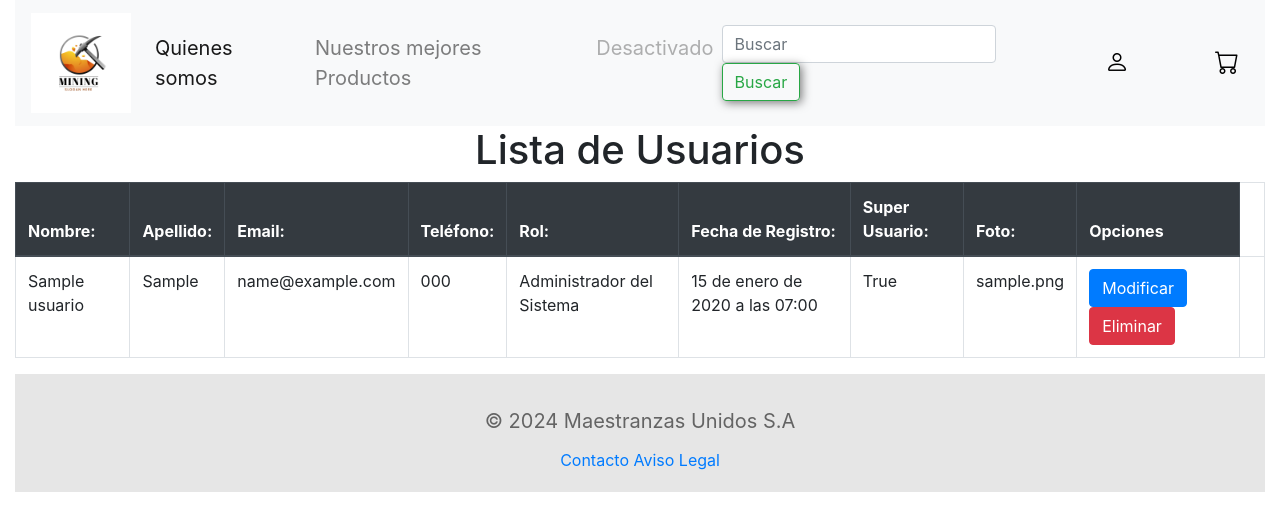
After one commit to AMG2003/Maestranzas, a Django app: page /lista_usuarios/ in a window 1280 px wide. The commit adds this page. Shown: the top 531 px of the page. Run offline with Django 4.2, Linux system fonts and the light colour scheme; tables that the repository leaves empty hold one stand-in row (values such as "Sample post").

Commit message:
Gestión de Usuarios
-Listado de usuarios.
-Modificar perfil desde el listado.

```diff
--- a/core/templates/core/base.html
+++ b/core/templates/core/base.html
@@ -40,11 +40,12 @@
                             Características
                         </a>
                         <div class="dropdown-menu">
-                            <!-- <a class="dropdown-item" href="#">Action</a>
-                            <a class="dropdown-item" href="#">Another action</a>
+                            <h5 style="text-align: center;">Lista Usuarios</h5>
+                            <a class="dropdown-item" href="{% url 'lista_usuarios' %}">Listar Usuarios</a>
+
                             <div class="dropdown-divider"></div>
-                            <a class="dropdown-item" href="#">Something else here</a> -->
-                            <!-- <div class="dropdown-divider"></div> -->
+
+                            <div class="dropdown-divider"></div>
                             <h5 style="text-align: center;">Administración</h5>
                             <a class="dropdown-item" href="{% url 'registrar_pieza' %}">Registrar Piezas</a>
                             <div class="dropdown-divider"></div>
--- a/core/templates/core/lista_piezas.html
+++ b/core/templates/core/lista_piezas.html
@@ -12,7 +12,7 @@
 
 <body>
     {% block content %}
-    <h1>Lista de Piezas</h1>
+    <h1 style="text-align: center;">Lista de Piezas</h1>
     <table class="table table-striped">
         <thead>
             <th>ID</th>
--- /dev/null
+++ b/core/templates/core/lista_usuarios.html
@@ -0,0 +1,50 @@
+{% extends "core/base.html" %}
+{% load static %}
+<!DOCTYPE html>
+<html lang="en">
+
+<head>
+    <meta charset="UTF-8">
+    <meta name="viewport" content="width=device-width, initial-scale=1.0">
+    {% block title %} Listado Usuarios {% endblock title %}
+</head>
+
+<body>
+    {% block content %}
+    <h1 style="text-align: center;">Lista de Usuarios</h1>
+    <table class="table table-bordered">
+        <thead class="thead-dark">
+            <th>Nombre:</th>
+            <th>Apellido:</th>
+            <th>Email:</th>
+            <th>Teléfono:</th>
+            <th>Rol:</th>
+            <th>Fecha de Registro:</th>
+            <th>Super Usuario:</th>
+            <th>Foto:</th>
+            <th>Opciones</th>
+        </thead>
+        <tbody>
+            {% for usuarios in usuarios %}
+            <tr>
+                <td>{{usuarios.nombre}}</td>
+                <td>{{usuarios.apellido}}</td>
+                <td>{{usuarios.email}}</td>
+                <td>{{usuarios.telefono}}</td>
+                <td>{{usuarios.rol}}</td>
+                <td>{{usuarios.fecha_registro}}</td>
+                <td>{{usuarios.is_superuser}}</td>
+                <td>{{usuarios.imagen_perfil}}</td>
+                <td>
+                    <a href="{% url 'update_users' usuarios.id %}" class="btn btn-primary">Modificar</a>
+                    <a href="{% url 'eliminar_usuario' usuarios.id %}" class="btn btn-danger">Eliminar</a>
+                </td>
+                <td></td>
+            </tr>
+            {% endfor %}
+        </tbody>
+    </table>
+    {% endblock content %}
+</body>
+
+</html>
--- a/core/urls.py
+++ b/core/urls.py
@@ -15,5 +15,9 @@ urlpatterns = [
     path('eliminar_pieza/<int:id>',eliminar_pieza,name="eliminar_pieza"),
     path('pieza/<int:pieza_id>/', views.detalle_pieza, name='detalle_pieza'),
     path('carrito', views.carrito, name="carrito"),
+    path('lista_usuarios/', views.lista_usuarios, name="lista_usuarios"),
+    path('update_users/<int:id>',views.update_users,name="update_users"),
+    path('datos_user/',views.datos_user,name="datos_user"),
+    path('eliminar_usuario/<int:id>',views.eliminar_usuario,name="eliminar_usuario")
 
 ]
--- a/core/views.py
+++ b/core/views.py
@@ -4,7 +4,7 @@ from django import forms
 from .forms import UsuarioCreationForm, UsuarioLoginForm
 from django.contrib.auth import authenticate,login
 from django.contrib import messages
-from .models import Pieza
+from .models import Pieza, Usuario
 from .forms import PiezaForm
 from django.contrib.auth.decorators import login_required
 from django.core.paginator import Paginator
@@ -19,6 +19,44 @@ def base(request):
 def logout_usuario(request):
     logout(request)
     return redirect('home')
+
+def lista_usuarios(request):
+    usuarios = Usuario.objects.all()
+    return render(request, "core/lista_usuarios.html", {'usuarios': usuarios})
+
+def update_users(request, id):
+    usuario = get_object_or_404(Usuario,id = id)
+    roles = Usuario.ROL_CHOICES
+    contexto = {'datos':usuario,'roles':roles}
+    return render(request,"core/modificar_usuarios.html",contexto)
+
+def datos_user(request):
+    if request.method == 'POST':
+        id = request.POST.get("id")
+        usuario = get_object_or_404(Usuario,id = id)
+        nombre_u = request.POST.get("nombre")
+        apellido_u = request.POST.get("apellido")
+        email_u = request.POST.get("email")
+        telefono_u = request.POST.get("telefono")
+        rol_u = request.POST.get("rol")
+        foto_u = request.FILES.get("foto", None)
+
+        usuario.nombre = nombre_u
+        usuario.apellido = apellido_u
+        usuario.email = email_u
+        usuario.telefono = telefono_u
+        usuario.rol = rol_u
+
+        if foto_u:
+            usuario.imagen_perfil = foto_u
+
+        usuario.save()
+    return redirect("lista_usuarios")
+
+def eliminar_usuario(request,id):
+    usuario = get_object_or_404(Usuario,id = id)
+    usuario.delete()
+    return redirect(to="lista_usuarios")
 
 def registro_usuario(request):
     if request.method == "POST":
```
Also changed, not shown: core/templates/core/modificar_usuarios.html (added, +69 -0 lines), core/templates/core/registrar_pieza.html (+5 -2 lines), media/users/Martillo_Hidráulico.png (added).
